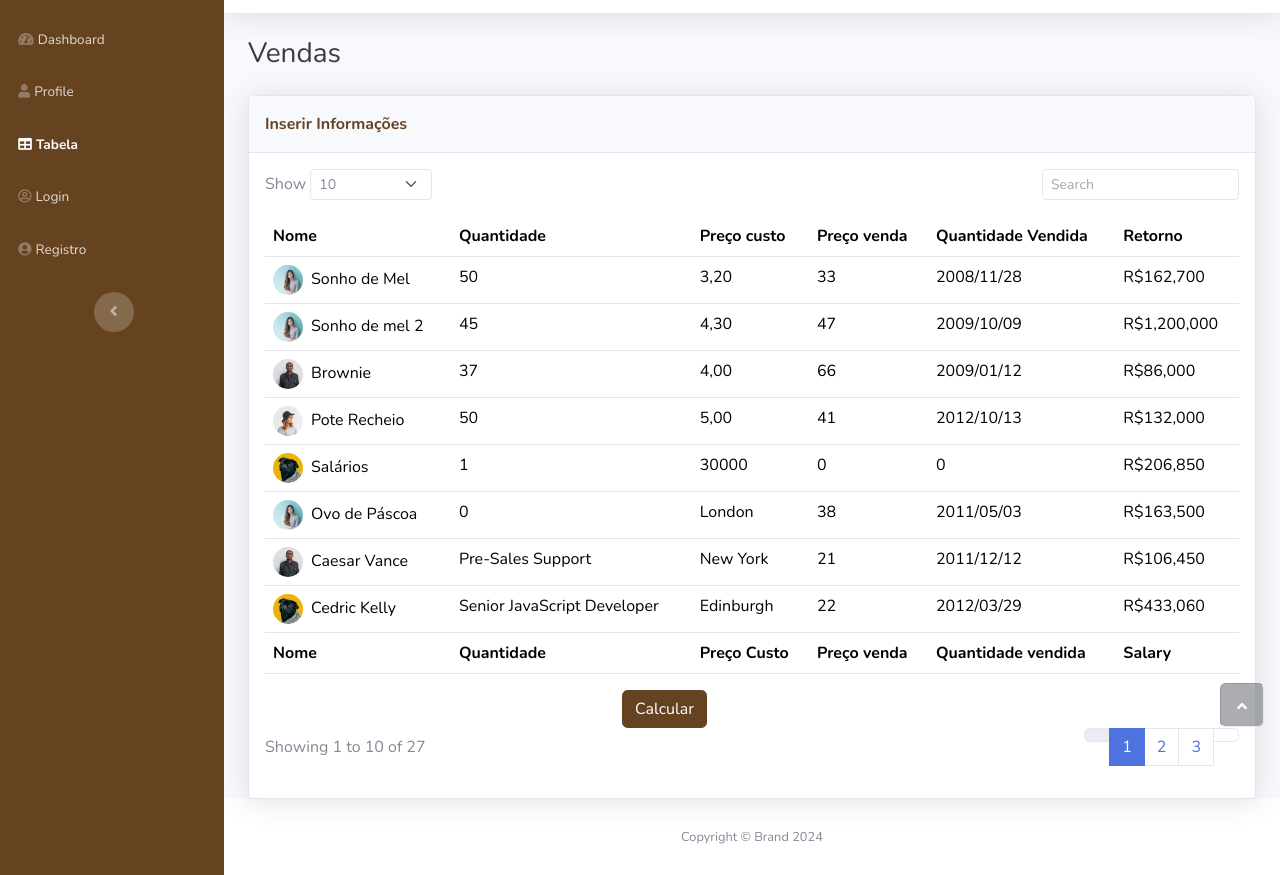
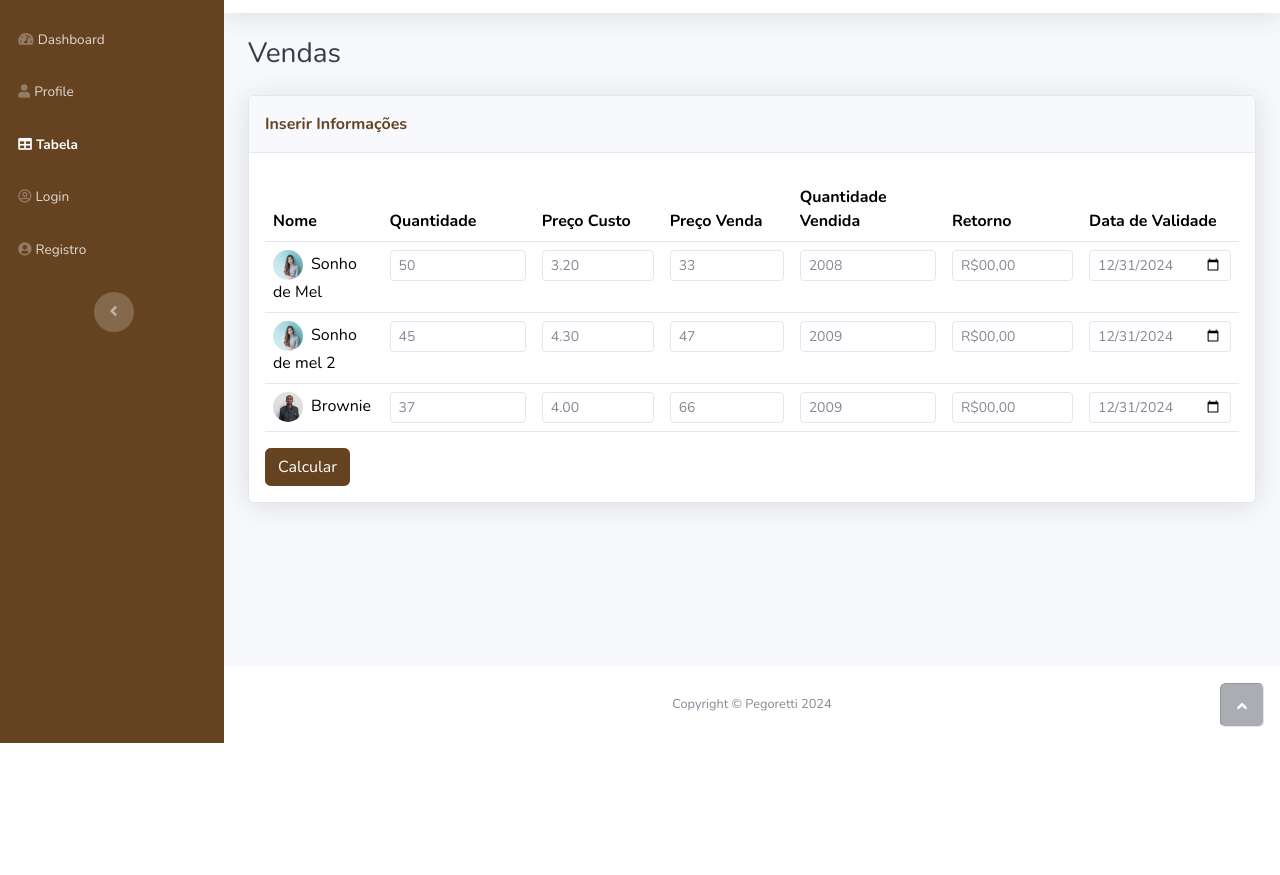
Before and after one commit to lucasouzape/BizBalance_frontend, a plain HTML site: page table.html in a window 1280 px wide. Shown: the part 57-932 px from the top of the page. After the commit the page ends 800 px from the top, so only its background shows below. Drawn offline with nearby package versions, Linux system fonts and the light colour scheme.

Commit message:
feita inserção de valor front e ajeitar dashboard

```diff
--- a/table.html
+++ b/table.html
@@ -13,11 +13,15 @@
 </head>
 
 <body id="page-top">
-    <div id="wrapper"><nav class="navbar align-items-start sidebar sidebar-dark accordion bg-gradient-primary p-0 navbar-dark" style="background: #654321;">
-    <div class="container-fluid d-flex flex-column p-0"><a class="navbar-brand d-flex justify-content-center align-items-center sidebar-brand m-0" href="#">
-            <div class="sidebar-brand-icon rotate-n-15"><svg xmlns="http://www.w3.org/2000/svg" width="1em" height="1em" viewBox="0 0 24 24" fill="none" style="font-size: 31px;">
+    <div id="wrapper">
+        <nav class="navbar align-items-start sidebar sidebar-dark accordion bg-gradient-primary p-0 navbar-dark" style="background: #654321;">
+            <div class="container-fluid d-flex flex-column p-0">
+                <a class="navbar-brand d-flex justify-content-center align-items-center sidebar-brand m-0" href="#">
+                    <div class="sidebar-brand-icon rotate-n-15">
+                        <svg xmlns="http://www.w3.org/2000/svg" width="1em" height="1em" viewBox="0 0 24 24" fill="none" style="font-size: 31px;">
                             <path fill-rule="evenodd" clip-rule="evenodd" d="M17.9513 15.571C17.7695 17.2187 16.9205 18.6654 15.6805 19.635C15.332 20.4692 14.7092 21.1601 13.9247 21.5951C13.7025 22.4574 12.9196 23.0944 11.9879 23.0944C11.0562 23.0944 10.2733 22.4574 10.0511 21.5951C9.26672 21.1602 8.64392 20.4693 8.29547 19.6353C7.05955 18.6691 6.21203 17.229 6.02621 15.5883C4.93527 16.4161 3.37955 16.4118 2.28618 15.4944C1.01696 14.4294 0.851409 12.5371 1.91641 11.2679L6.00966 6.38975C6.27125 3.31753 8.84785 0.905579 11.9878 0.905579C15.1166 0.905579 17.6861 3.30046 17.9631 6.35711L22.0837 11.2679C23.1487 12.5371 22.9831 14.4294 21.7139 15.4944C20.613 16.4182 19.0433 16.4161 17.9513 15.571ZM15.6254 12.9056L13.9472 10.9056H10.0529L8.37467 12.9056H15.6254ZM17.9878 12.6095L19.0195 13.839C19.3745 14.2621 20.0053 14.3173 20.4283 13.9623C20.8514 13.6073 20.9066 12.9765 20.5516 12.5535L17.9878 9.49803V12.6095ZM15.9878 8.90558V6.90558C15.9878 4.69644 14.1969 2.90558 11.9878 2.90558C9.77865 2.90558 7.98779 4.69644 7.98779 6.90558V8.90558H15.9878ZM4.98059 13.839L5.98779 12.6387V9.52726L3.4485 12.5535C3.0935 12.9765 3.14869 13.6073 3.57176 13.9623C3.99483 14.3173 4.62559 14.2621 4.98059 13.839ZM11.9878 18.9056C9.77865 18.9056 7.98779 17.1147 7.98779 14.9056H15.9878C15.9878 17.1147 14.1969 18.9056 11.9878 18.9056Z" fill="currentColor"></path>
-                </svg></div>
+                        </svg>
+                    </div>
                     <div class="sidebar-brand-text mx-3"><span>Sonho De Mel</span></div>
                 </a>
                 <hr class="sidebar-divider my-0" />
@@ -34,9 +38,13 @@
         <div class="d-flex flex-column" id="content-wrapper">
             <div id="content">
                 <nav class="navbar navbar-expand bg-white shadow mb-4 topbar static-top navbar-light">
-                    <div class="container-fluid"><button class="btn btn-link d-md-none rounded-circle me-3" id="sidebarToggleTop" type="button"><i class="fas fa-bars"></i></button>
+                    <div class="container-fluid">
+                        <button class="btn btn-link d-md-none rounded-circle me-3" id="sidebarToggleTop" type="button"><i class="fas fa-bars"></i></button>
                         <form class="d-none d-sm-inline-block me-auto ms-md-3 my-2 my-md-0 mw-100 navbar-search">
-                            <div class="input-group"><input class="bg-light form-control border-0 small" type="text" placeholder="Search for ..."><button class="btn btn-primary py-0" type="button"><i class="fas fa-search"></i></button></div>
+                            <div class="input-group">
+                                <input class="bg-light form-control border-0 small" type="text" placeholder="Search for ...">
+                                <button class="btn btn-primary py-0" type="button"><i class="fas fa-search"></i></button>
+                            </div>
                         </form>
                     </div>
                 </nav>
@@ -47,138 +55,80 @@
                             <p class="text-primary m-0 fw-bold">Inserir Informações&nbsp;</p>
                         </div>
                         <div class="card-body">
-                            <div class="row">
-                                <div class="col-md-6 text-nowrap">
-                                    <div id="dataTable_length" class="dataTables_length" aria-controls="dataTable"><label class="form-label">Show&nbsp;<select class="d-inline-block form-select form-select-sm">
-    <option value="10" selected>10</option>
-    <option value="25">25</option>
-    <option value="50">50</option>
-    <option value="100">100</option>
-</select>&nbsp;</label></div>
-                                </div>
-                                <div class="col-md-6">
-                                    <div class="text-md-end dataTables_filter" id="dataTable_filter"><label class="form-label"><input type="text" class="form-control form-control-sm" aria-controls="dataTable" placeholder="Search"></label></div>
-                                </div>
-                            </div>
-                            <div class="table-responsive table mt-2" id="dataTable" role="grid" aria-describedby="dataTable_info">
-                                <table class="table my-0" id="dataTable">
+                            <div class="table-responsive table mt-2" id="dataTable" role="grid">
+                                <table class="table my-0">
                                     <thead>
                                         <tr>
                                             <th>Nome</th>
                                             <th>Quantidade</th>
-                                            <th>Preço custo</th>
-                                            <th>Preço venda</th>
+                                            <th>Preço Custo</th>
+                                            <th>Preço Venda</th>
                                             <th>Quantidade Vendida</th>
                                             <th>Retorno</th>
+                                            <th>Data de Validade</th>
                                         </tr>
                                     </thead>
                                     <tbody>
                                         <tr>
                                             <td><img class="rounded-circle me-2" width="30" height="30" src="assets/img/avatars/avatar2.jpeg">Sonho de Mel</td>
-                                            <td>50</td>
-                                            <td>3,20</td>
-                                            <td>33</td>
-                                            <td>2008/11/28</td>
-                                            <td>R$162,700</td>
+                                            <td><input type="number" class="form-control form-control-sm" value="50"></td>
+                                            <td><input type="number" class="form-control form-control-sm" value="3.20"></td>
+                                            <td><input type="number" class="form-control form-control-sm" value="33"></td>
+                                            <td><input type="number" class="form-control form-control-sm" value="2008"></td>
+                                            <td><input type="text" class="form-control form-control-sm" value="R$00,00"></td>
+                                                <td><input type="date" class="form-control form-control-sm" value="2024-12-31"></td>
                                             </tr>
                                             <tr>
                                                 <td><img class="rounded-circle me-2" width="30" height="30" src="assets/img/avatars/avatar2.jpeg">Sonho de mel 2</td>
-                                            <td>45</td>
-                                            <td>4,30</td>
-                                            <td>47</td>
-                                            <td>2009/10/09<br></td>
-                                            <td>R$1,200,000</td>
+                                                <td><input type="number" class="form-control form-control-sm" value="45"></td>
+                                                <td><input type="number" class="form-control form-control-sm" value="4.30"></td>
+                                                <td><input type="number" class="form-control form-control-sm" value="47"></td>
+                                                <td><input type="number" class="form-control form-control-sm" value="2009"></td>
+                                                <td><input type="text" class="form-control form-control-sm" value="R$00,00"></td>
+                                                <td><input type="date" class="form-control form-control-sm" value="2024-12-31"></td>
                                             </tr>
                                             <tr>
                                                 <td><img class="rounded-circle me-2" width="30" height="30" src="assets/img/avatars/avatar3.jpeg">Brownie</td>
-                                            <td>37</td>
-                                            <td>4,00</td>
-                                            <td>66</td>
-                                            <td>2009/01/12<br></td>
-                                            <td>R$86,000</td>
-                                        </tr>
-                                        <tr>
-                                            <td><img class="rounded-circle me-2" width="30" height="30" src="assets/img/avatars/avatar4.jpeg">Pote Recheio</td>
-                                            <td>50</td>
-                                            <td>5,00</td>
-                                            <td>41</td>
-                                            <td>2012/10/13<br></td>
-                                            <td>R$132,000</td>
-                                        </tr>
-                                        <tr>
-                                            <td><img class="rounded-circle me-2" width="30" height="30" src="assets/img/avatars/avatar5.jpeg">Salários</td>
-                                            <td>1</td>
-                                            <td>30000</td>
-                                            <td>0</td>
-                                            <td>0</td>
-                                            <td>R$206,850</td>
-                                        </tr>
-                                        <tr></tr>
-                                        <tr>
-                                            <td><img class="rounded-circle me-2" width="30" height="30" src="assets/img/avatars/avatar2.jpeg">Ovo de Páscoa</td>
-                                            <td>0</td>
-                                            <td>London</td>
-                                            <td>38</td>
-                                            <td>2011/05/03<br></td>
-                                            <td>R$163,500</td>
-                                        </tr>
-                                        <tr>
-                                            <td><img class="rounded-circle me-2" width="30" height="30" src="assets/img/avatars/avatar3.jpeg">Caesar Vance</td>
-                                            <td>Pre-Sales Support</td>
-                                            <td>New York</td>
-                                            <td>21</td>
-                                            <td>2011/12/12<br></td>
-                                            <td>R$106,450</td>
-                                        </tr>
-                                        <tr></tr>
-                                        <tr>
-                                            <td><img class="rounded-circle me-2" width="30" height="30" src="assets/img/avatars/avatar5.jpeg">Cedric Kelly</td>
-                                            <td>Senior JavaScript Developer</td>
-                                            <td>Edinburgh</td>
-                                            <td>22</td>
-                                            <td>2012/03/29<br></td>
-                                            <td>R$433,060</td>
+                                                <td><input type="number" class="form-control form-control-sm" value="37"></td>
+                                                <td><input type="number" class="form-control form-control-sm" value="4.00"></td>
+                                                <td><input type="number" class="form-control form-control-sm" value="66"></td>
+                                                <td><input type="number" class="form-control form-control-sm" value="2009"></td>
+                                                <td><input type="text" class="form-control form-control-sm" value="R$00,00"></td>
+                                                <td><input type="date" class="form-control form-control-sm" value="2024-12-31"></td>
                                             </tr>
                                         </tbody>
-                                    <tfoot>
-                                        <tr>
-                                            <td><strong>Nome</strong></td>
-                                            <td><strong>Quantidade</strong></td>
-                                            <td><strong>Preço Custo</strong></td>
-                                            <td><strong>Preço venda</strong></td>
-                                            <td><strong>Quantidade vendida</strong></td>
-                                            <td><strong>Salary</strong></td>
-                                        </tr>
-                                    </tfoot>
                                     </table>
-                            </div><button class="btn btn-primary d-flex d-xl-flex align-content-center justify-content-xl-center align-items-xl-center" type="button" data-bs-toggle="modal" data-bs-target="#modal1" style="margin-right: -290px;margin-left: 357px;">Calcular</button>
-                            <div class="row">
-                                <div class="col-md-6 align-self-center">
-                                    <p id="dataTable_info" class="dataTables_info" role="status" aria-live="polite">Showing 1 to 10 of 27</p>
                                 </div>
-                                <div class="col-md-6">
-                                    <nav class="d-lg-flex justify-content-lg-end dataTables_paginate paging_simple_numbers">
-                                        <ul class="pagination">
-                                            <li class="page-item disabled"><a class="page-link" href="#" aria-label="Previous"></a></li>
-                                            <li class="page-item active"><a class="page-link" href="#">1</a></li>
-                                            <li class="page-item"><a class="page-link" href="#">2</a></li>
-                                            <li class="page-item"><a class="page-link" href="#">3</a></li>
-                                            <li class="page-item"><a class="page-link" href="#" aria-label="Next"></a></li>
-                                        </ul>
-                                    </nav>
-                                </div>
-                            </div>
+                                <button class="btn btn-primary" type="button" onclick="calcular()">Calcular</button>
                             </div>
                         </div>
                     </div>
                 </div>
                 <footer class="bg-white sticky-footer">
                     <div class="container my-auto">
-                    <div class="text-center my-auto copyright"><span>Copyright © Brand 2024</span></div>
+                        <div class="text-center my-auto copyright">
+                            <span>Copyright © Pegoretti 2024</span>
+                        </div>
                     </div>
                 </footer>
-        </div><a class="border rounded d-inline scroll-to-top" href="#page-top"><i class="fas fa-angle-up"></i></a>
             </div>
+            <a class="border rounded d-inline scroll-to-top" href="#page-top"><i class="fas fa-angle-up"></i></a>
+        </div>
+        <script>
+            function calcular() {
+                const rows = document.querySelectorAll("tbody tr");
+                rows.forEach(row => {
+                    const quantidade = parseFloat(row.querySelector('input:nth-child(1)').value) || 0;
+                    const precoCusto = parseFloat(row.querySelector('input:nth-child(2)').value) || 0;
+                    const precoVenda = parseFloat(row.querySelector('input:nth-child(3)').value) || 0;
+                    const quantidadeVendida = parseFloat(row.querySelector('input:nth-child(4)').value) || 0;
+
+                    const retorno = (precoVenda - precoCusto) * quantidadeVendida;
+                    row.querySelector('input:nth-child(5)').value = `R$${retorno.toFixed(2)}`;
+                });
+                alert("Cálculo concluído!");
+            }
+        </script>
         <script src="assets/bootstrap/js/bootstrap.min.js"></script>
         <script src="assets/js/bs-init.js"></script>
         <script src="assets/js/theme.js"></script>
```
Also changed, not shown: index.html (+9 -9 lines). Lines whose indentation alone changed are shown as unchanged.
